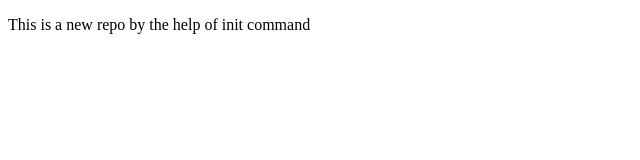
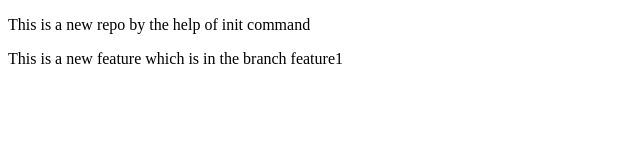
Before and after one commit to Nishakala/localrepo, a plain HTML site: page index.html in a window 1280 px wide. Shown: the whole page, without its empty margins (0-640 px from the left). Drawn offline with Linux system fonts and the light colour scheme.

Commit message:
add new feature in branch feature1

```diff
--- a/index.html
+++ b/index.html
@@ -7,5 +7,6 @@
 </head>
 <body>
   <p>This is a new repo by the help of init command </p>
+  <p>This is a new feature which is in the branch feature1</p>
 </body>
 </html>
```
